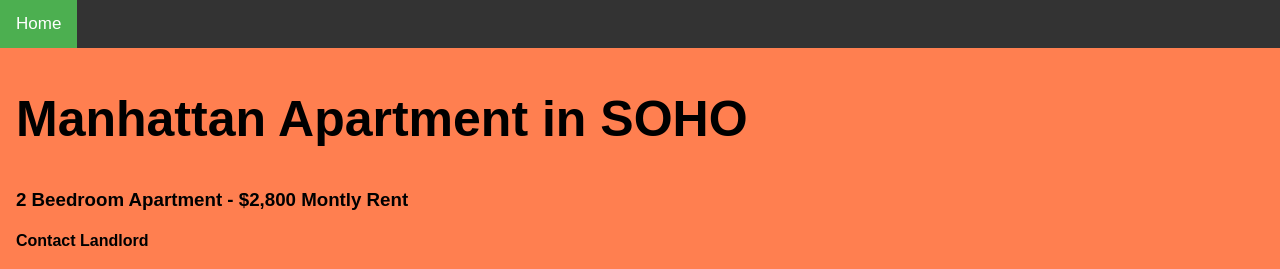
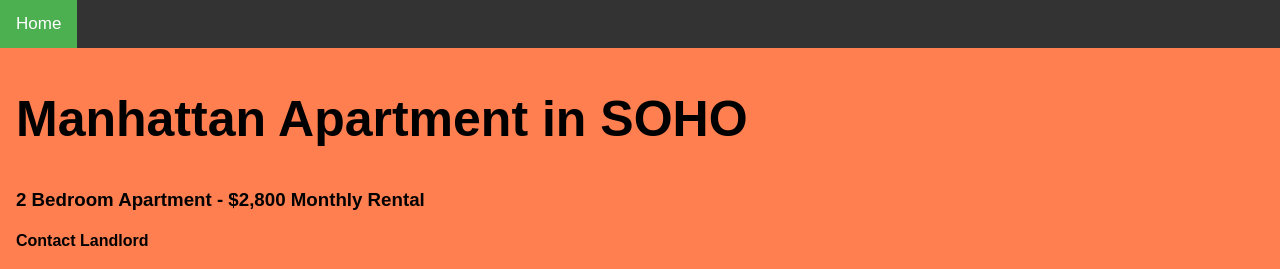
Before and after one commit to Emmanuel-mena/mmp240-midterm, a plain HTML site: page details.html in a window 1280 px wide. Shown: the top 269 px of the page. Drawn offline with Linux system fonts and the light colour scheme.

Commit message:
Update details.html

```diff
--- a/details.html
+++ b/details.html
@@ -69,7 +69,7 @@ body {
 <div style="padding-left:16px">
   <h2>Manhattan Apartment in SOHO </h2>
   <h3>
-      2 Beedroom Apartment - $2,800 Montly Rent
+      2 Bedroom Apartment - $2,800 Monthly Rental
   </h3>
   <h4>
       Contact Landlord
```
